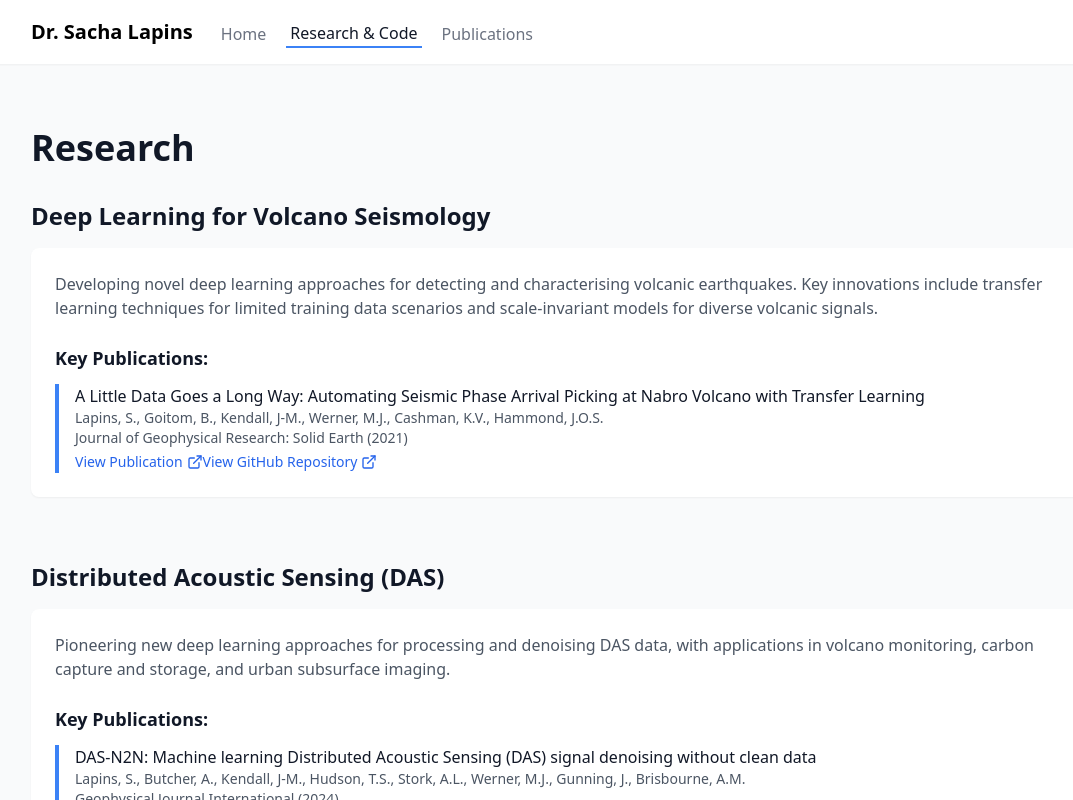
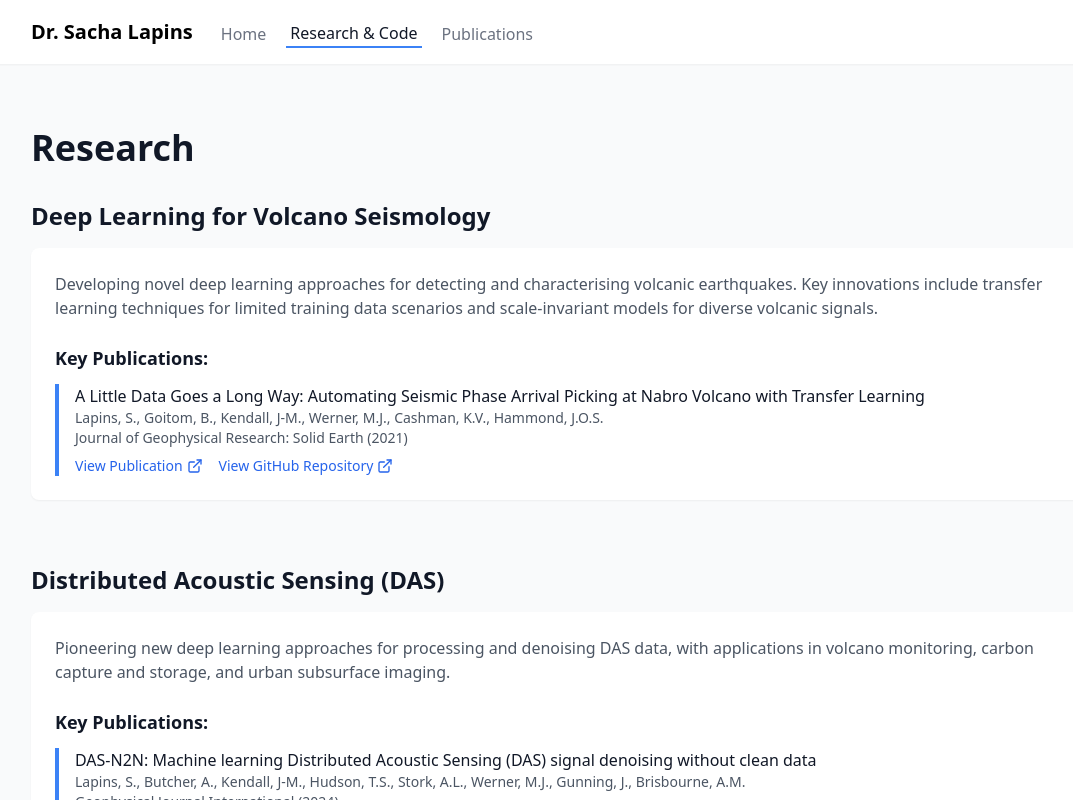
Before and after one commit to sachalapins/sachalapins.github.io, a React (Create React App) app: page / in a window 1280 px wide. Both pictures are taken after a click on the button "Research & Code". Shown: the top 800 px of the page, without its empty margins (65-1138 px from the left). Built offline with nearby package versions, Linux system fonts and the light colour scheme.

Commit message:
Updated publication links

```diff
--- a/src/components/pages/PublicationsPage.jsx
+++ b/src/components/pages/PublicationsPage.jsx
@@ -14,6 +14,7 @@ const PublicationCard = ({ title, authors, journal, volume, year, doi, github, s
         </span>
       )}
     </p>
+    <div className="flex space-x-4 mt-3">
       {doi && (
         <a
           href={`https://doi.org/${doi}`}
@@ -34,6 +35,7 @@ const PublicationCard = ({ title, authors, journal, volume, year, doi, github, s
             Code <ExternalLink className="ml-1 h-4 w-4" />
           </a>
       )}
+    </div>
   </div>
 );
 
--- a/src/components/pages/ResearchPage.jsx
+++ b/src/components/pages/ResearchPage.jsx
@@ -6,6 +6,7 @@ const PublicationLink = ({ title, authors, journal, year, doi, github }) => (
     <p className="text-gray-900 font-medium">{title}</p>
     <p className="text-gray-600 text-sm">{authors}</p>
     <p className="text-gray-600 text-sm">{journal} ({year})</p>
+    <div className="flex space-x-4 mt-1">
       {doi && (
         <a
           href={`https://doi.org/${doi}`}
@@ -26,6 +27,7 @@ const PublicationLink = ({ title, authors, journal, year, doi, github }) => (
           View GitHub Repository <ExternalLink className="ml-1 h-4 w-4" />
         </a>
       )}
+    </div>
   </li>
 );
 
```
Lines whose indentation alone changed are shown as unchanged.
